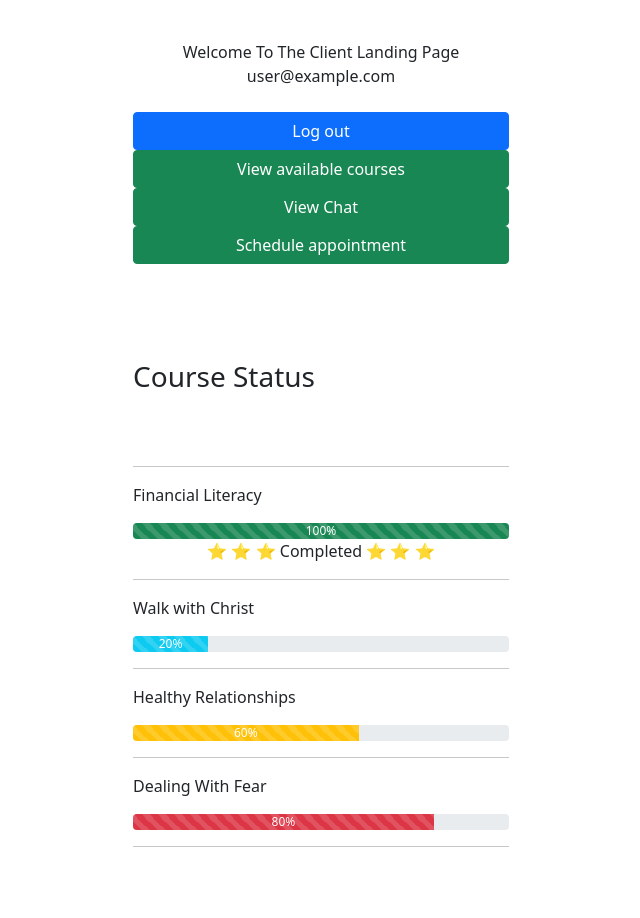
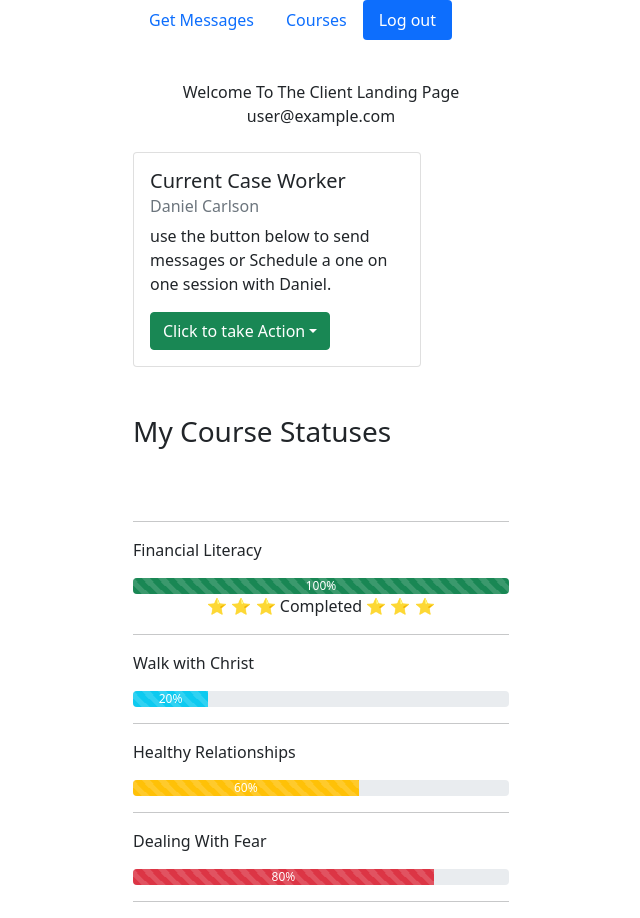
Before and after one commit to GQW19/golden-bulls, a React (Create React App) app in the folder atlanta-mission/: page /home in a window 1280 px wide. Shown: the whole page, without its empty margins (319-959 px from the left). Before the commit the page ends 863 px from the top, so only its background shows below. Built offline with nearby package versions, Linux system fonts and the light colour scheme; no server answers; sample sign-in values are in the browser's storage.

Commit message:
Comitting additional UI componets

```diff
--- a/atlanta-mission/src/components/Home.js
+++ b/atlanta-mission/src/components/Home.js
@@ -1,8 +1,13 @@
-import React from "react";
+import React, { useEffect, useState } from "react";
 import { Button } from "react-bootstrap";
 import { useNavigate } from "react-router";
 import { useUserAuth } from "../UserAuthContext"
 import ProgressBar from 'react-bootstrap/ProgressBar';
+import Nav from 'react-bootstrap/Nav'
+import { render } from "@testing-library/react";
+import Alert from 'react-bootstrap/Alert';
+import Dropdown from 'react-bootstrap/Dropdown';
+import Card from 'react-bootstrap/Card'
 /**
  *
  * @author : Chirag Dara
@@ -27,32 +32,91 @@ const Home = () => {
   };
 
 
+  function AlertDismissibleExample() {
+    const [show, setShow] = useState(true);
+
+    if (show) {
+      return (
+        <Alert variant="success" onClose={() => setShow(false)} dismissible>
+          <Alert.Heading>Message From: Daniel Carlson</Alert.Heading>
+          <p>
+            Fantastic work going through that Financial Literacy Course. You are doing great!
+          </p>
+        </Alert>
+      );
+    }
+
+  }
+
+
+  function MenuHandle(x){
+    const selction = x.selectedKey;
+
+    //conditional functionality of menu
+    if(selction=="1"){
+        render(<AlertDismissibleExample />);
+        console.log("1");
+    }else if(selction=="2"){
+        console.log("2");
+        handleToClasses();
+    }else if(selction=="3"){
+        console.log("3");
+        handleLogout()
+    }else{
+        console.log("Bad Data");
+    }
+}
+
+
+
   return (
     <>
+     <>
+    <Nav
+  variant="pills"
+  activeKey="3"
+  onSelect= {(selectedKey) => MenuHandle({selectedKey})}
+>
+  <Nav.Item>
+    <Nav.Link eventKey="1">Get Messages</Nav.Link>
+  </Nav.Item>
+  <Nav.Item>
+    <Nav.Link eventKey="2">Courses</Nav.Link>
+  </Nav.Item>
+  <Nav.Item>
+    <Nav.Link eventKey="3">Log out</Nav.Link>
+  </Nav.Item>
+</Nav>
+    </>
+
+
       <div className="p-4 box mt-3 text-center">
         Welcome To The Client Landing Page <br />
         {user && user.email}
       </div>
-      <div className="d-grid gap-2">
-        <Button variant="primary" onClick={handleLogout}>
-          Log out
-        </Button>
-      </div>
+      <>
+      <Card style={{ width: '18rem' }}>
+  <Card.Body>
+    <Card.Title>Current Case Worker</Card.Title>
+    <Card.Subtitle className="mb-2 text-muted">Daniel Carlson</Card.Subtitle>
+    <Card.Text>
+      use the button below to send messages or Schedule a one on one session with Daniel.
+    </Card.Text>
+    <Dropdown>
+  <Dropdown.Toggle variant="success" id="dropdown-basic">
+    Click to take Action
+  </Dropdown.Toggle>
 
-      <div className="d-grid gap-2">
-      <Button variant="btn btn-success" onClick={handleToClasses}>View available courses</Button>
-      </div>
-
-      <div className="d-grid gap-2">
-      <Button variant="btn btn-success" onClick={handleToClasses}>View Chat</Button>
-      </div>
-
-      <div className="d-grid gap-2">
-      <Button variant="btn btn-success" onClick={handleToClasses}>Schedule appointment</Button>
-      </div>
-
-<br></br><br></br><br></br><br></br>
-<><h3>Course Status</h3></>
+  <Dropdown.Menu>
+    <Dropdown.Item href="#/action-1">Send Message</Dropdown.Item>
+    <Dropdown.Item href="#/action-3">Schedule Appointment</Dropdown.Item>
+  </Dropdown.Menu>
+</Dropdown>
+  </Card.Body>
+</Card>
+</>
+<br></br><br></br>
+<><h3>My Course Statuses</h3></>
 <br></br><br></br>
       <div>
         <hr></hr>
--- a/atlanta-mission/src/components/HomeCaseWorker.js
+++ b/atlanta-mission/src/components/HomeCaseWorker.js
@@ -1,4 +1,4 @@
-import React, { Component } from "react";
+import React, { useEffect, useState } from "react";
 import { Button } from "react-bootstrap";
 import { useNavigate } from "react-router";
 import { useUserAuth } from "../UserAuthContext"
@@ -8,8 +8,11 @@ import { db } from "../firebase";
 import { render } from "@testing-library/react";
 import ListGroup from 'react-bootstrap/ListGroup';
 import Card from 'react-bootstrap/Card'
-
-
+import DropdownButton from 'react-bootstrap/DropdownButton'
+import Dropdown from 'react-bootstrap/Dropdown'
+import Nav from 'react-bootstrap/Nav'
+import { async } from "@firebase/util";
+import Alert from 'react-bootstrap/Alert'
 
 
 
@@ -77,6 +80,23 @@ const HomeCaseWorker = () => {
     }
   };
 
+  function AlertDismissibleExample() {
+    const [show, setShow] = useState(true);
+
+    if (show) {
+      return (
+        <Alert variant="success" onClose={() => setShow(false)} dismissible>
+          <Alert.Heading>Message From: John Smith</Alert.Heading>
+          <p>
+            Hey I really enjoyed that Financial Literacy course. Do you have any other additional recommendations?
+          </p>
+        </Alert>
+      );
+    }
+
+  }
+
+//This function displays the current clients of the Caseworker
   function displayClients(){
         const clientNames = ["John Smith","Jane Doe"];
 
@@ -92,7 +112,17 @@ const HomeCaseWorker = () => {
     <Card.Text>
       Learning Budgeting, house/apartment hunting, Emotional support
     </Card.Text>
-    <Button variant="success">Send Message</Button>{' '}<Button variant="success">Recommend course</Button>{' '}<Button variant="success">Schedule Appointment</Button>{' '}
+    <Dropdown>
+  <Dropdown.Toggle variant="success" id="dropdown-basic">
+    Click to take Action
+  </Dropdown.Toggle>
+
+  <Dropdown.Menu>
+    <Dropdown.Item href="#/action-1">Send Message</Dropdown.Item>
+    <Dropdown.Item href="#/action-2">Recommend course</Dropdown.Item>
+    <Dropdown.Item href="#/action-3">Schedule Appointment</Dropdown.Item>
+  </Dropdown.Menu>
+</Dropdown>
   </Card.Body>
 </Card>
 </div>
@@ -112,31 +142,61 @@ const HomeCaseWorker = () => {
       );
   }
 
+function MenuHandle(x){
+    const selction = x.selectedKey;
+
+    //conditional functionality of menu
+    if(selction=="1"){
+        render(<AlertDismissibleExample />);
+        console.log("1");
+    }else if(selction=="2"){
+        console.log("2");
+        handleToClasses();
+    }else if(selction=="3"){
+        console.log("3");
+        handleLogout()
+    }else{
+        console.log("Bad Data");
+    }
+}
 
   return (
     <>
+    <>
+    <Nav
+  variant="pills"
+  activeKey="3"
+  onSelect= {(selectedKey) => MenuHandle({selectedKey})}
+>
+  <Nav.Item >
+    <Nav.Link eventKey="1" >Get Messages</Nav.Link>
+  </Nav.Item>
+  <Nav.Item>
+    <Nav.Link eventKey="2">Courses</Nav.Link>
+  </Nav.Item>
+  <Nav.Item>
+    <Nav.Link eventKey="3">Log out</Nav.Link>
+  </Nav.Item>
+</Nav>
+    </>
+
      <div className="p-4 box mt-3 text-center">
         Welcome To The Case Worker Landing Page <br />
         {user && user.email}
-      </div>
-      <div className="d-grid gap-2">
-        <Button variant="primary" onClick={handleLogout}>
-          Log out
-        </Button>
-      </div>
-        <br></br>
-      <div className="d-grid gap-2">
-      <Button variant="btn btn-success" onClick={handleToClasses}>View available courses</Button>
       </div>
 
         <br></br> <br></br>
 
         <h3>Current Mission clients for {userEmail}</h3>
-
-       <>
+        <div className="d-grid gap-2">
+        <>
 
        {displayClients()}
        </>
+
+
+      </div>
+
 
 
 
--- a/atlanta-mission/src/components/Login.js
+++ b/atlanta-mission/src/components/Login.js
@@ -80,6 +80,17 @@ const Login = () => {
     <>
       <div className="p-4 box">
         <h2 className="mb-3">Helping Hand Login</h2>
+        <p>*** Note this is an application that has 2 differnt user groups</p>
+        <hr></hr>
+        <p>1) Mission Client: Create a new account or sign in as</p>
+        <p>user: testClient@gmail.com</p>
+        <p>pass: password</p>
+        <br></br>
+        <hr></hr>
+        <p>1) Mission Case Worker: sign in as</p>
+        <p>user: danieljeffcarlson@gmail.com</p>
+        <p>pass: password</p>
+        <hr></hr>
         {error && <Alert variant="danger">{error}</Alert>}
         <Form onSubmit={handleSubmit}>
           <Form.Group className="mb-3" controlId="formBasicEmail">
```
